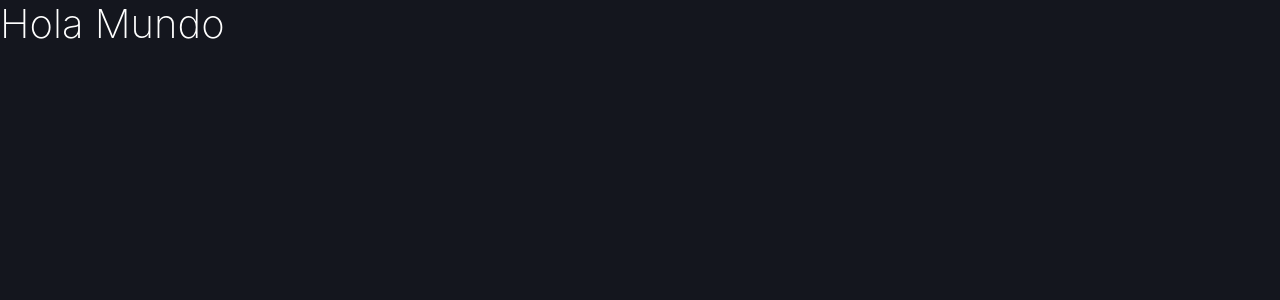
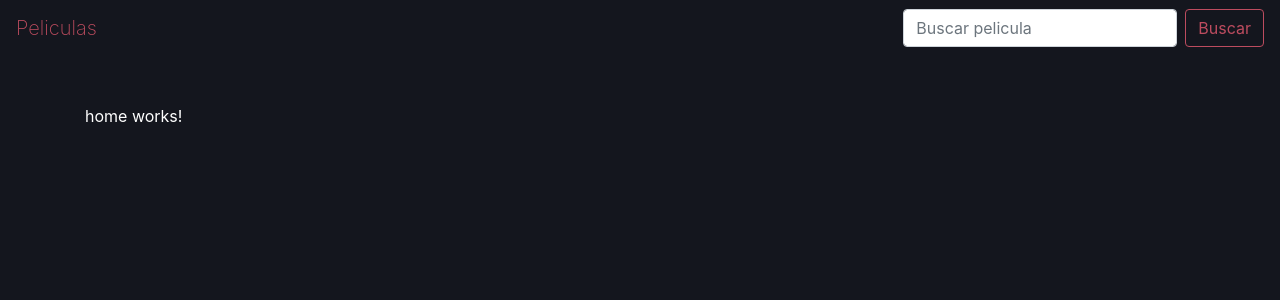
Before and after one commit to DulceAsd26/PeliculasApp, an Angular app: page /home in a window 1280 px wide. Shown: the top 300 px of the page. Built offline with nearby package versions, Linux system fonts and the light colour scheme; no server answers.

Commit message:
Implementar una barra de navegacion

```diff
--- a/src/app/app.component.html
+++ b/src/app/app.component.html
@@ -1 +1,6 @@
-<h1>Hola Mundo</h1>
+<!--Navbar-->
+<app-navbar></app-navbar>
+
+<div class="container mt-5">
+<router-outlet></router-outlet>
+</div>
--- a/src/app/app.component.ts
+++ b/src/app/app.component.ts
@@ -1,4 +1,5 @@
 import { Component } from '@angular/core';
+import { PeliculasService } from './services/peliculas.service';
 
 @Component({
   selector: 'app-root',
@@ -6,5 +7,13 @@ import { Component } from '@angular/core';
   styleUrls: ['./app.component.css']
 })
 export class AppComponent {
-  title = 'peliculasapp';
+
+  constructor( private peliculasService: PeliculasService ){
+
+    this.peliculasService.getCartelera()
+    .subscribe( resp =>{
+      console.log(resp);
+    })
+
+  }
 }
--- /dev/null
+++ b/src/app/components/navbar/navbar.component.html
@@ -0,0 +1,15 @@
+<nav class="navbar navbar-expand-sm ">
+    <a class="navbar-brand" routerLink="/home">Peliculas</a>
+
+
+    <div class="collapse navbar-collapse" id="navbarSupportedContent">
+
+      <ul class="navbar-nav mr-auto">
+
+      </ul>
+      <form class="form-inline my-2 my-lg-0">
+        <input class="form-control mr-sm-2" type="search" placeholder="Buscar pelicula" aria-label="Search">
+        <button class="btn btn-outline-success my-2 my-sm-0" type="submit">Buscar</button>
+      </form>
+    </div>
+  </nav>
--- /dev/null
+++ b/src/app/components/navbar/navbar.component.ts
@@ -0,0 +1,15 @@
+import { Component, OnInit } from '@angular/core';
+
+@Component({
+  selector: 'app-navbar',
+  templateUrl: './navbar.component.html',
+  styleUrls: ['./navbar.component.css']
+})
+export class NavbarComponent implements OnInit {
+
+  constructor() { }
+
+  ngOnInit(): void {
+  }
+
+}
--- /dev/null
+++ b/src/app/interfaces/cartelera-response.ts
@@ -0,0 +1,36 @@
+export interface CarteleraResponsive {
+    results:       Movies[];
+    page:          number;
+    total_results: number;
+    dates:         Dates;
+    total_pages:   number;
+}
+
+export interface Dates {
+    maximum: Date;
+    minimum: Date;
+}
+
+export interface Movies {
+    popularity:        number;
+    vote_count:        number;
+    video:             boolean;
+    poster_path:       string;
+    id:                number;
+    adult:             boolean;
+    backdrop_path:     string;
+    original_language: OriginalLanguage;
+    original_title:    string;
+    genre_ids:         number[];
+    title:             string;
+    vote_average:      number;
+    overview:          string;
+    release_date:      Date;
+}
+
+export enum OriginalLanguage {
+    En = "en",
+    It = "it",
+    Ja = "ja",
+    Ko = "ko",
+}
--- /dev/null
+++ b/src/app/services/peliculas.service.ts
@@ -0,0 +1,17 @@
+import { Injectable } from '@angular/core';
+import { HttpClient} from '@angular/common/http';
+import { Observable} from 'rxjs';
+import { CarteleraResponsive } from '../interfaces/cartelera-response';
+
+@Injectable({
+  providedIn: 'root'
+})
+export class PeliculasService {
+
+  constructor( private http: HttpClient) { }
+
+  getCartelera():Observable<CarteleraResponsive>{
+
+    return this.http.get<CarteleraResponsive>('https://api.themoviedb.org/3/movie/now_playing?api_key=ee9e411e5e4d8180819d3e7e93c86a1e&language=en-US&page=1')
+  }
+}
```
Also changed, not shown: src/app/app-routing/app-routing.module.ts (added, +41 -0 lines), src/app/app.module.ts (+7 -1 lines), src/app/components/components.module.ts (+11 -2 lines), src/app/components/navbar/navbar.component.css (added), 2 other files (tests, documents, lock files or other folders).
